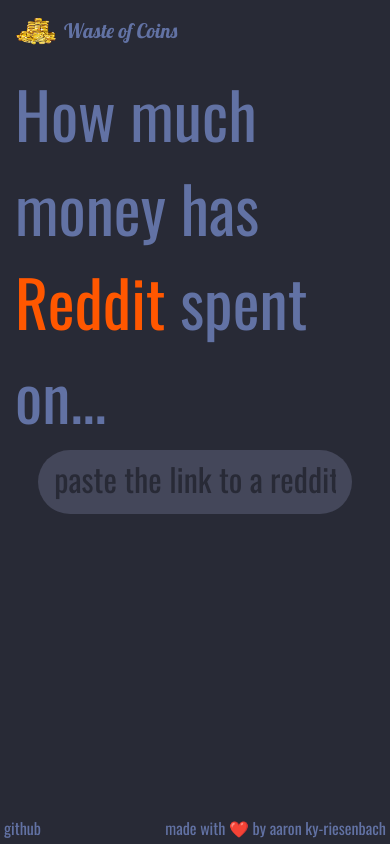
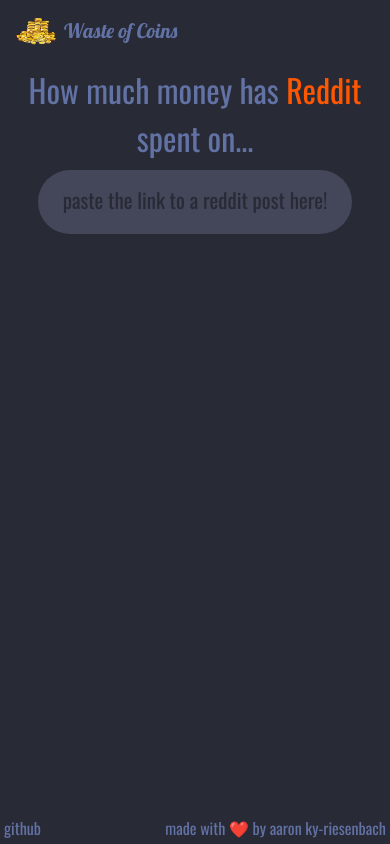
Before and after one commit to aaronkyriesenbach/WasteOfCoins, a React (Create React App) app: page / in a window 390 px wide. Built offline with nearby package versions, Linux system fonts and the light colour scheme.

Commit message:
Improve mobile styling

```diff
--- a/src/App.tsx
+++ b/src/App.tsx
@@ -72,7 +72,7 @@ export default class App extends React.Component<{}, State> {
           </a>
         </nav>
 
-        <div className='container-fluid d-flex flex-column align-items-center'>
+        <div className='container-fluid d-flex flex-column align-items-center text-center'>
           <header className='header-text'>How much money has <p className='reddit-text'>Reddit</p> spent on...</header>
           <PasteOnlyInput
             className={classnames('url-input m-2', { 'text-danger': error })}
--- a/src/_styles.scss
+++ b/src/_styles.scss
@@ -28,13 +28,9 @@ $primary-font: 'Oswald';
 }
 
 .header-text {
-    font: 4em $primary-font;
+    font-family: $primary-font;
     color: $foreground-color;
-}
-
-.reddit-text {
-    display: inline;
-    color: $reddit-orange;
+    font-size: 2em;
 }
 
 .url-input {
@@ -42,11 +38,10 @@ $primary-font: 'Oswald';
     height: 4rem;
 
     caret-color: transparent;
-    font: 2em $primary-font;
+    font-size: 1.3em;
+    font-family: $primary-font;
     text-align: center;
-    padding-left: 0.5em;
-    padding-right: 0.5em;
-    padding-bottom: 0.25em;
+    padding: 0 1em 0.25em 1em;
     overflow: hidden;
 
     color: $green;
@@ -64,6 +59,31 @@ $primary-font: 'Oswald';
     }
 }
 
+@media screen and (min-width: 320px) {
+    .header-text {
+        font-size: calc(2em + 2em * ((100vw - 320px) / 680px));
+    }
+
+    .url-input {
+        font-size: calc(1.3em + 0.7em * ((100vw - 320px) / 680px));
+    }
+}
+
+@media screen and (min-width: 1000px) {
+    .header-text {
+        font-size: 4em;
+    }
+
+    .url-input {
+        font-size: 2em;
+    }
+}
+
+.reddit-text {
+    display: inline;
+    color: $reddit-orange;
+}
+
 .error {
     font: 1em $primary-font;
 }
--- a/src/components/_styles.scss
+++ b/src/components/_styles.scss
@@ -2,16 +2,47 @@
 @import '../styles';
 
 .award {
-    font: 1em $primary-font;
+    font: 0.75em $primary-font;
     color: $foreground-color;
 }
 
 .award-icon {
-    width: 2rem;
-    height: 2rem;
+    width: 1rem;
+    height: 1rem;
 }
 
 .results-text {
-    font: 2.5em $primary-font;
+    font-size: 1.5em;
+    font-family: $primary-font;
     color: $foreground-color;
 }
+
+@media screen and (min-width: 320px) {
+    .award {
+        font-size: calc(0.75em + 0.25em * ((100vw - 320px) / 680px));
+    }
+
+    .award-icon {
+        width: calc(1rem + 1rem * ((100vw - 320px) / 680px));
+        height: calc(1rem + 1rem * ((100vw - 320px) / 680px));
+    }
+
+    .results-text {
+        font-size: calc(1.5em + 1em * ((100vw - 320px) / 680px));
+    }
+}
+
+@media screen and (min-width: 1000px) {
+    .award {
+        font-size: 1em;
+    }
+
+    .award-icon {
+        width: 2rem;
+        height: 2rem;
+    }
+
+    .results-text {
+        font-size: 2.5em;
+    }
+}
```
